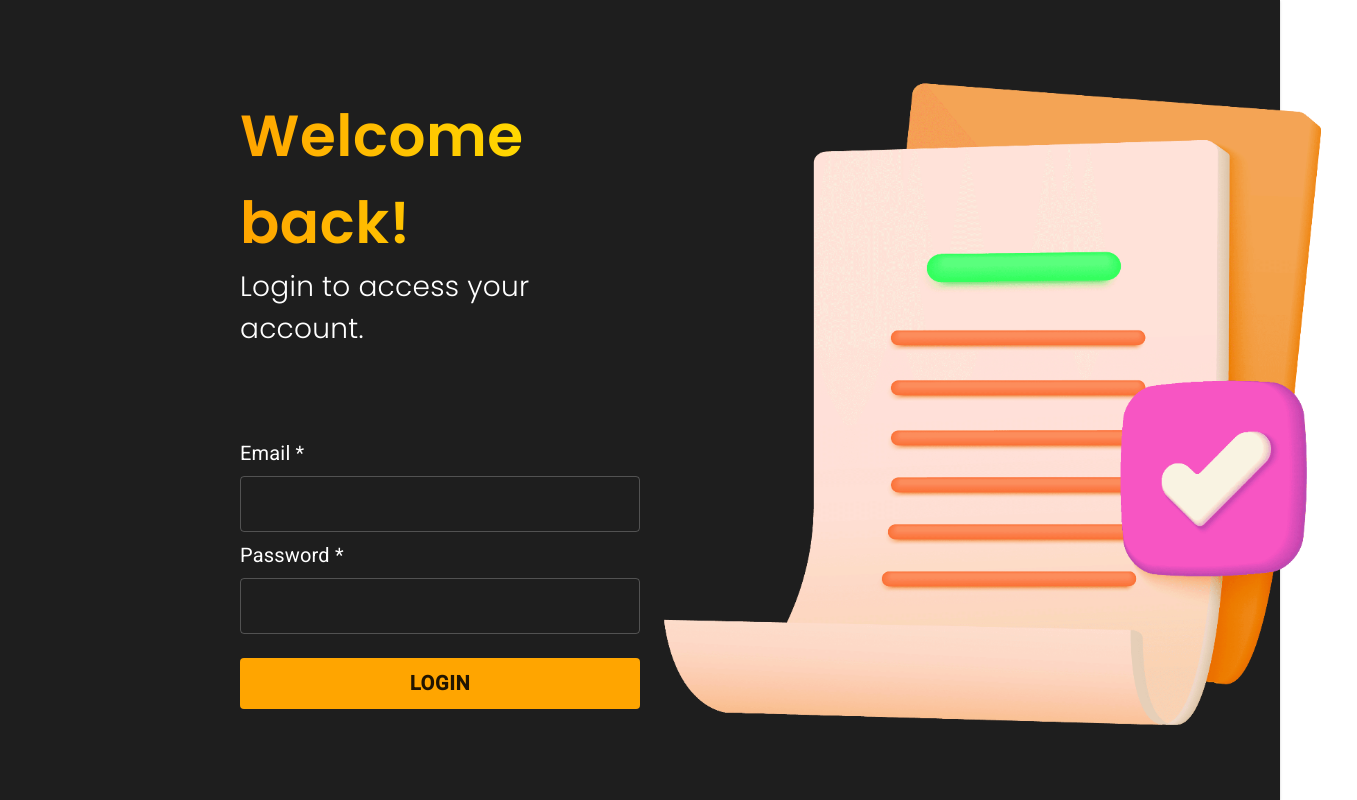
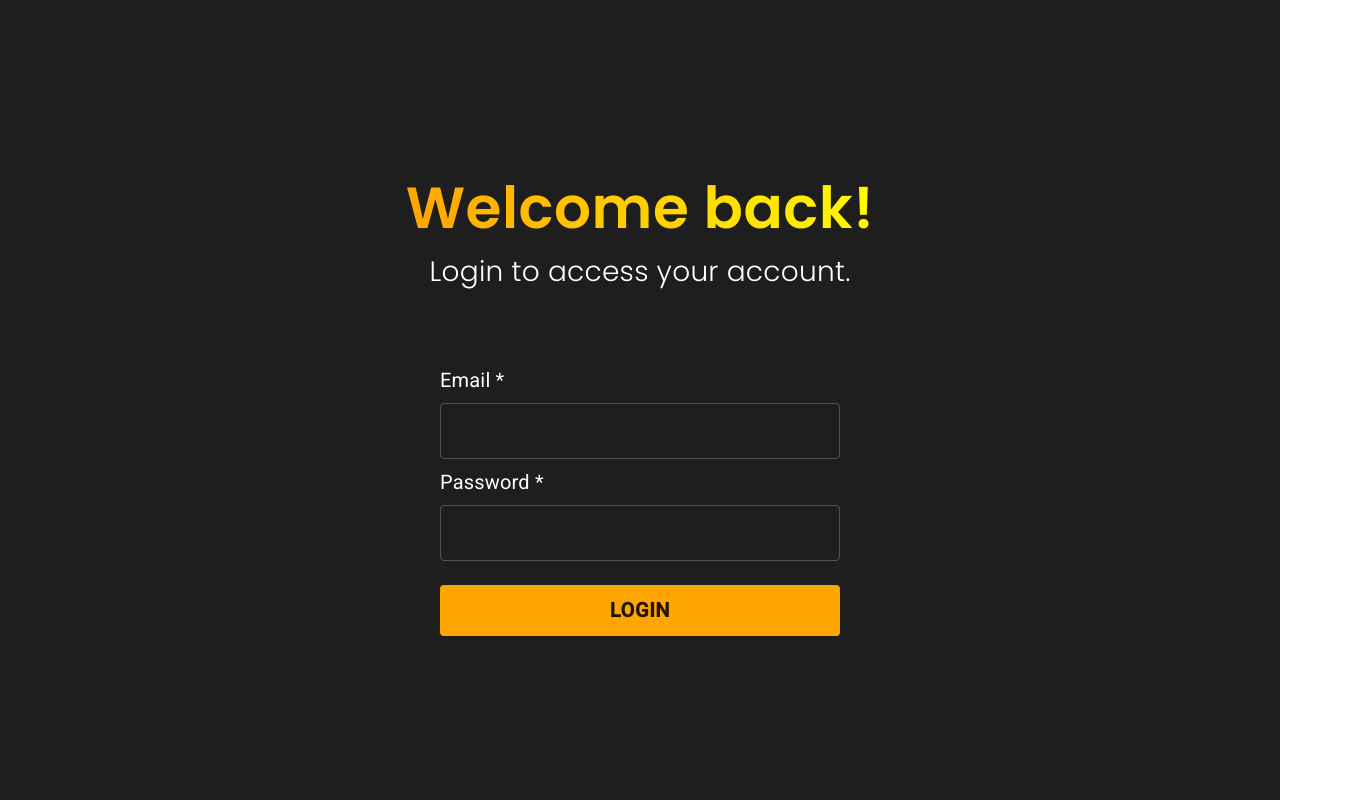
Before and after one commit to WinayGupta777/Assignment_Management, a React (Create React App) app in the folder frontend/: page / in a window 1280 px wide. Shown: the whole page, 1357 px wide, since content can reach past the window. Built offline with nearby package versions, Linux system fonts and the light colour scheme.

Commit message:
LoginPage's Image is removed; UI modifyied;

```diff
--- a/frontend/src/components/login/LoginPage.js
+++ b/frontend/src/components/login/LoginPage.js
@@ -1,5 +1,4 @@
 import "../../css/loginPage.css";
-import bgImage from "../../assets/Assignment.png";
 import React from 'react';
 import { Alert, Box, Snackbar, Typography } from '@mui/material';
 import { useNavigate } from 'react-router-dom';
@@ -57,18 +56,18 @@ const LoginPage = () => {
     return (
         <Box
             sx={{
-                height: '100vh', display: 'flex', paddingLeft: 30,
-                justifyContent: 'space-around', alignItems: 'center'
+                height: '100vh', display: 'flex',
+                justifyContent: 'center', alignItems: 'center'
             }}
         >
-            <Box>
+            <Box sx={{display: 'flex', flexDirection: 'column', alignItems: 'center'}} >
                 <Typography className="gradient-text" sx={{ fontSize: '58px', fontWeight: '600', fontFamily: 'Poppins' }}>Welcome back!</Typography>
                 <Typography sx={{ fontSize: '28px', fontFamily: 'Poppins' }}>Login to access your account.</Typography>
 
                 <Box
                     component="form"
                     autoComplete="off"
-                    sx={{ display: 'flex', flexDirection: 'column', width: '400px', mt: 10 }}
+                    sx={{ display: 'flex', flexDirection: 'column', width: '400px', mt: 8 }}
                     onSubmit={onFormSubmitted}
                 >
                     <CustomTextField
@@ -97,9 +96,7 @@ const LoginPage = () => {
                     </Snackbar>
                 </Box>
             </Box>
-            <Box>
-                <img src={bgImage} alt="Tag" height="700px" />
-            </Box>
+
         </Box>
 
     )
```
